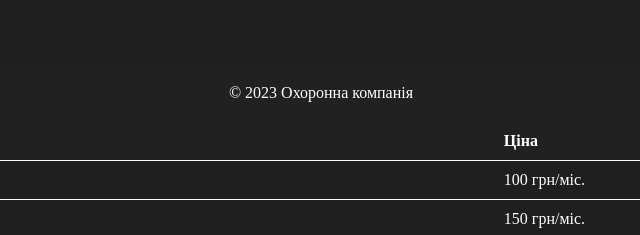
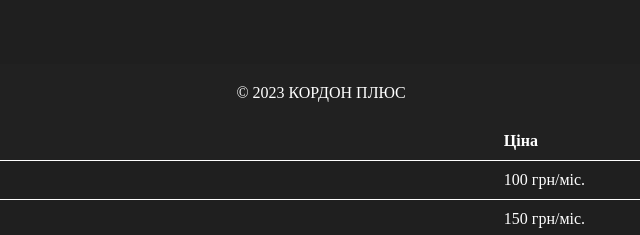
Before and after one commit to vladmaksimenko/KORDON_PLUS, a plain HTML site: page index.html in a window 1280 px wide. Shown: the part 392-627 px from the top of the page, 319-959 px from the left. Drawn offline with Linux system fonts and the light colour scheme.

Commit message:
Update index.html

```diff
--- a/index.html
+++ b/index.html
@@ -84,7 +84,7 @@
             <td>200 грн/міс.</td>
           </tr>
 <footer>
-  &copy; 2023 Охоронна компанія
+  &copy; 2023 КОРДОН ПЛЮС
 </footer>
   </body>
 </html>
```
